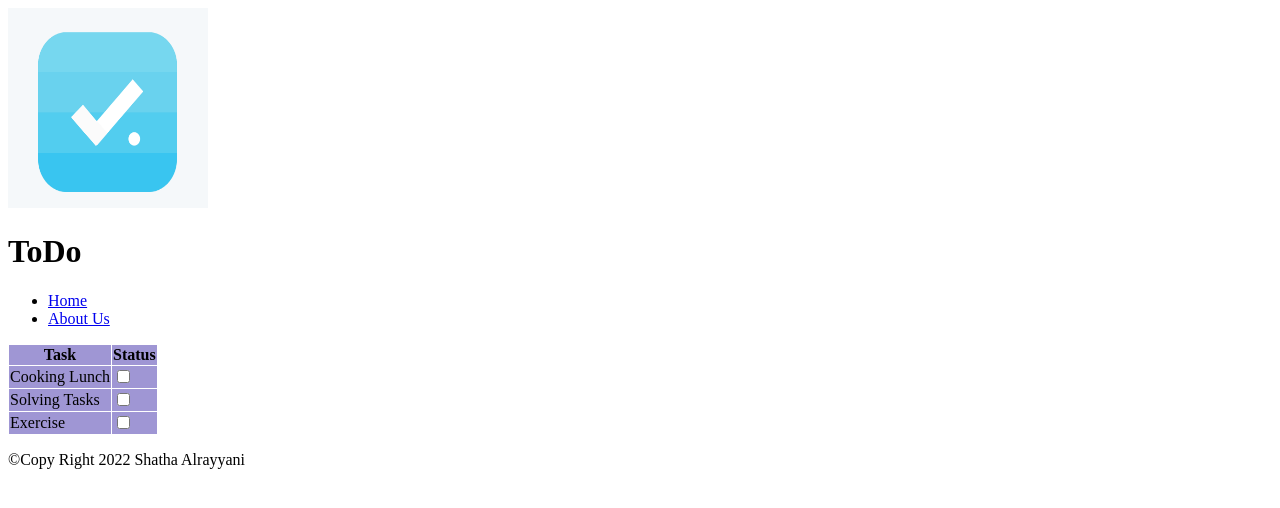
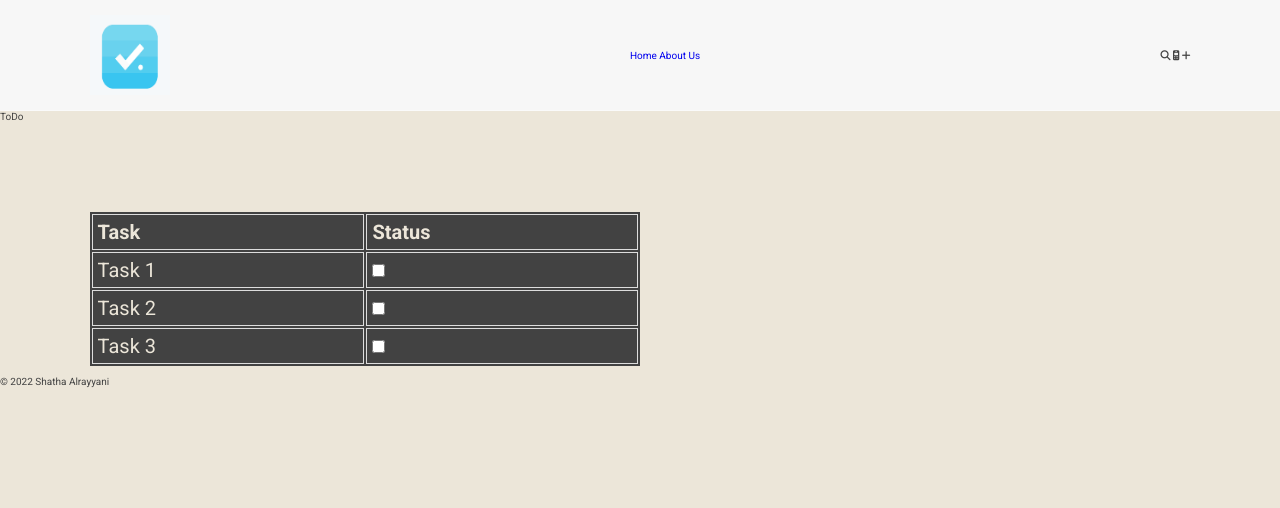
Before and after one commit to ShathaAlrayyani/todo-project, a plain HTML site: page index.html in a window 1280 px wide. Drawn offline with Linux system fonts and the light colour scheme.

Commit message:
adding style

```diff
--- a/index.html
+++ b/index.html
@@ -5,58 +5,96 @@
     <meta http-equiv="X-UA-Compatible" content="IE=edge">
     <meta name="viewport" content="width=device-width, initial-scale=1.0">
     <title>Home Page</title>
+    <script src="https://kit.fontawesome.com/bbf0b4418f.js" crossorigin="anonymous"></script>
+
+    <link rel="stylesheet" href="./style/index.css">
+
     <style>
-        table, th, td {
-  border: 1px solid white;
-  border-collapse: collapse;
-}
-th, td {
-  background-color: #9f96d4;
-}
-    </style>
+
+      table {
+        width: 50%;
+
+      }
+
+      th, td {
+        padding: 5px;
+        text-align: left;
+        border: 1px solid #DDD;
+      }
+
+      tr:hover {background-color: #ece6d9;
+      color: #2785a2;
+    }
+
+
+      </style>
+
+
 </head>
+
+
 <body>
-    <header>
-        <img src="./assets/task3.png" alt="ToDo Logo"style="width:200px;height:200px;"> <h1>ToDo</h1>
-        <nav>
-            <ul>
-                <li><a href="./index.html">Home</a></li>
-                <li><a href="./about.html">About Us</a></li>
+    <header class="heading">
 
-            </ul>
+        <img src="./assets/task3.png" alt="ToDo Logo"style="width:80px;height:80px;">
+        <nav class="btn">
+
+         <a href="./index.html">Home</a>
+         <a href="./about.html">About Us</a>
 
         </nav>
 
+        <div class="icons">
+
+          <div id="search-btn" class="fa-solid fa-magnifying-glass"> </div>
+          <div id="contact-btn" class="fa-solid fa-mobile-retro"> </div>
+          <div id="new-table-btn" class="fa-solid fa-plus"> </div>
+
+      </div>
+
     </header>
+
     <main>
-        <table>
-            <tr>
-              <th>Task</th>
-              <th> Status</th>
+      <p id="header"> ToDo</p>
+
+      <section class="table">
+
+       <table>
+            <tr id="tr">
+              <th id="th">Task</th>
+              <th id="th"> Status</th>
             </tr>
-            <tr>
-              <td>Cooking Lunch</td>
-              <td><input type="checkbox"></td>
+            <tr id="tr">
+              <td id="td">Task 1</td>
+
+              <td id="td"><input type="checkbox"></td>
 
             </tr>
-            <tr>
-              <td>Solving Tasks</td>
-              <td><input type="checkbox"></td>
+            <tr id="tr">
+              <td id="td">Task 2</td>
+
+              <td id="td"><input type="checkbox"></td>
 
             </tr>
-            <tr>
-                <td>Exercise</td>
-                <td><input type="checkbox"></td>
+            <tr id="tr">
+                <td id="td">Task 3</td>
+                <td id="td"><input type="checkbox"></td>
 
             </tr>
           </table>
 
+        </section>
+
     </main>
+
     <footer>
+
       <p>
-        &copy;Copy Right 2022 Shatha Alrayyani
+        &copy; 2022 Shatha Alrayyani
       </p>
 
     </footer>
+
 </body>
+
 </html>
--- a/style/about.css
+++ b/style/about.css
@@ -0,0 +1,55 @@
+@import url('https://fonts.googleapis.com/css2?family=Roboto:wght@100;300;400;700&display=swap');
+
+
+
+:root {
+
+    --header: #f7f7f7;
+    --bg: #ece6d9;
+    --black: #424242;
+    --border: 0.1rem solid rgba(255,255,255,.3);
+    --white: #fff;
+
+}
+
+*{
+    font-family: 'Roboto' , sans-serif;
+    margin: 0;
+    padding: 0;
+    outline: none;
+    border: none;
+    text-decoration: none;
+    text-transform: capitalize;
+    box-sizing: border-box;
+
+}
+
+html{
+
+    font-size: 62.5%;
+    scroll-behavior: smooth;
+    overflow-x: hidden;
+
+}
+ body{
+
+    background: var(--bg);
+    color: var(--black);
+ }
+
+
+ section{
+
+    padding: 1rem 7% ;
+ }
+
+ .heading{
+
+    background-color: var(--header);
+    border-bottom: var(--border);
+    text-transform: uppercase;
+    padding: 1.5rem 7%;
+    display: flex;
+    justify-content: space-between;
+    align-items: center;
+    position:relative;
--- a/style/index.css
+++ b/style/index.css
@@ -0,0 +1,65 @@
+@import url('https://fonts.googleapis.com/css2?family=Roboto:wght@100;300;400;700&display=swap');
+
+:root {
+
+    --header: #f7f7f7;
+    --bg: #ece6d9;
+    --black: #424242;
+    --border: 0.1rem solid rgba(255,255,255,.3);
+    --white: #fff;
+
+}
+
+*{
+    font-family: 'Roboto' , sans-serif;
+    margin: 0;
+    padding: 0;
+    outline: none;
+    border: none;
+    text-decoration: none;
+    text-transform: capitalize;
+    box-sizing: border-box;
+
+}
+
+html{
+
+    font-size: 62.5%;
+    scroll-behavior: smooth;
+    overflow-x: hidden;
+
+}
+ body{
+
+    background: var(--bg);
+    color: var(--black);
+ }
+
+
+ section{
+
+    padding: 1rem 7% ;
+ }
+
+ .heading{
+
+    background-color: var(--header);
+    border-bottom: var(--border);
+    text-transform: uppercase;
+    padding: 1.5rem 7%;
+    display: flex;
+    justify-content: space-between;
+    align-items: center;
+    position:relative;
+
+ }
+
+
+
+ table {
+
+    background-color: var(--black);
+    color: var(--bg);
+    font-size: 20px;
+    margin-top: 8rem;
+ }
```
Also changed, not shown: about.html (+53 -11 lines), 1 other file.
